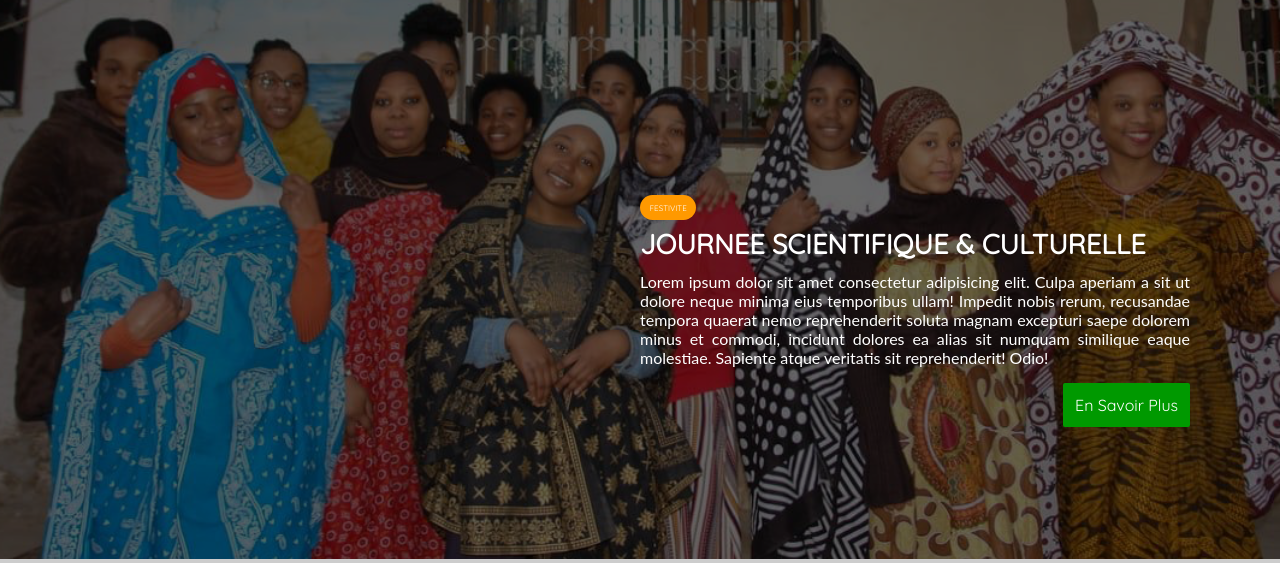
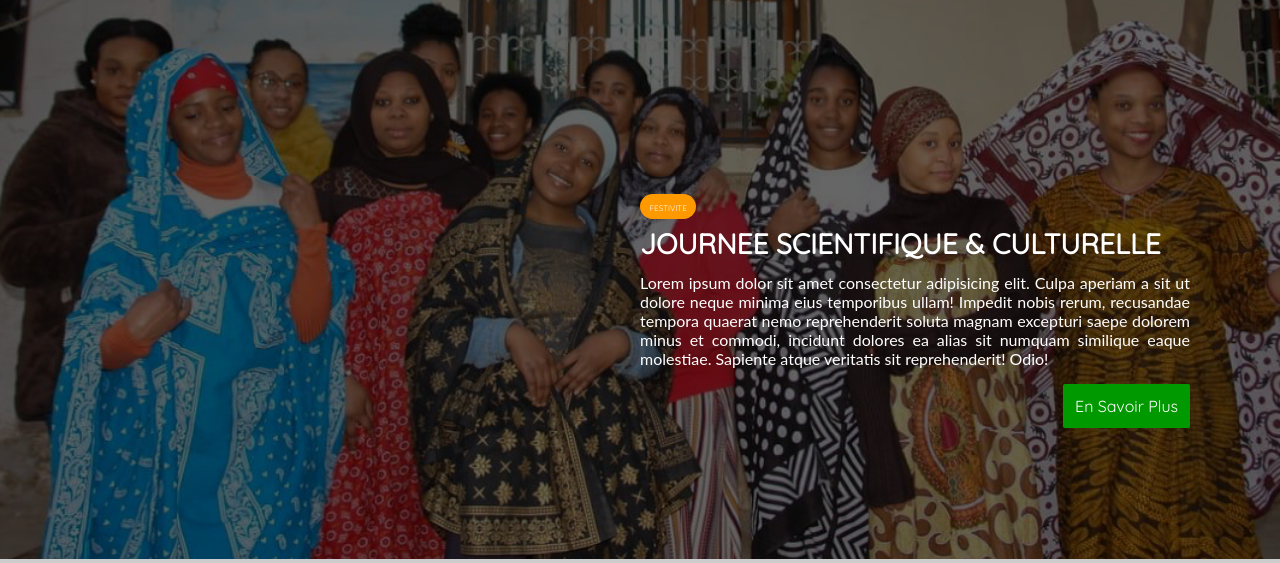
Before and after one commit to alfahami/acem.tech, a PHP site: page / in a window 1280 px wide. Shown: the part 70-633 px from the top of the page. Run offline with PHP 8.4, Linux system fonts and the light colour scheme; some libraries are stand-ins or nearby versions.

Commit message:
small updates

```diff
--- a/assets/css/style.css
+++ b/assets/css/style.css
@@ -400,7 +400,7 @@ textarea::placeholder {
 #showcase .showcase-container .showcase-content h1 {
   color: #fff;
   text-transform: uppercase;
-  font-size: 1.7rem;
+  font-size: 1.75rem;
 }
 
 #showcase .showcase-container .showcase-content p {
```
